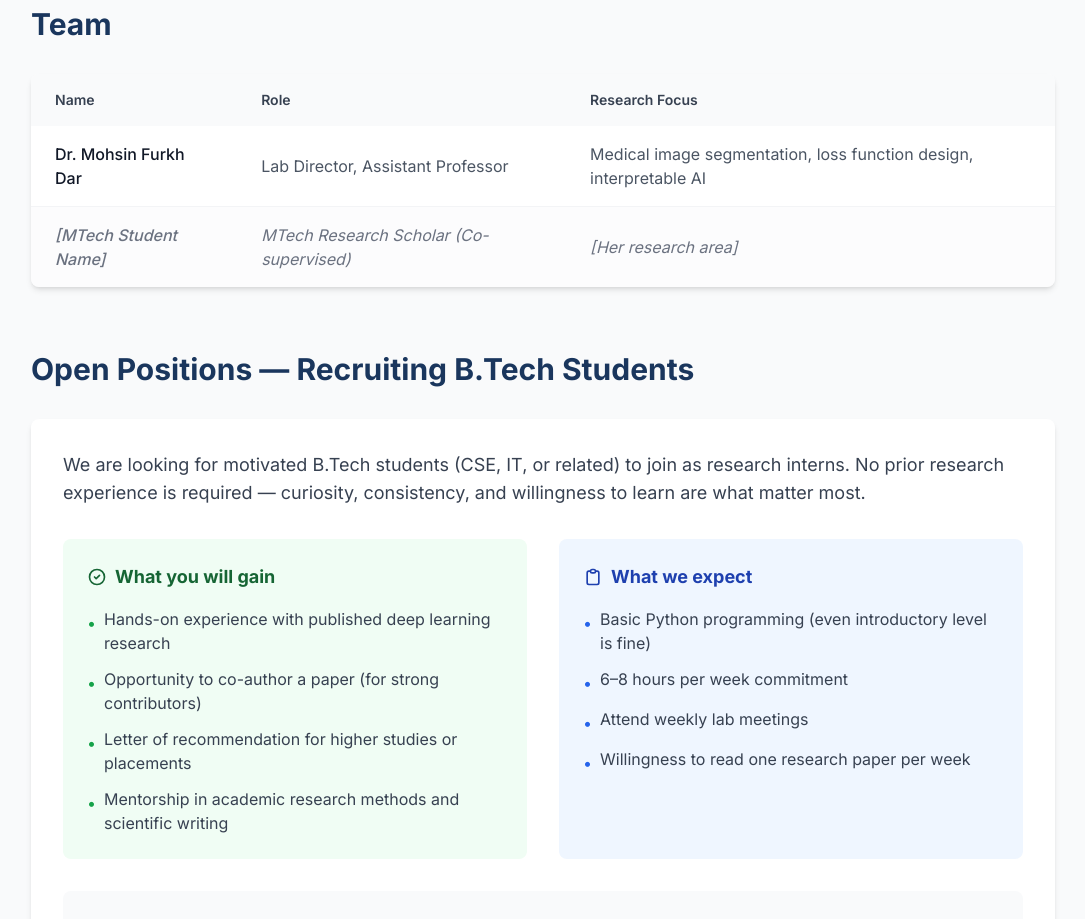
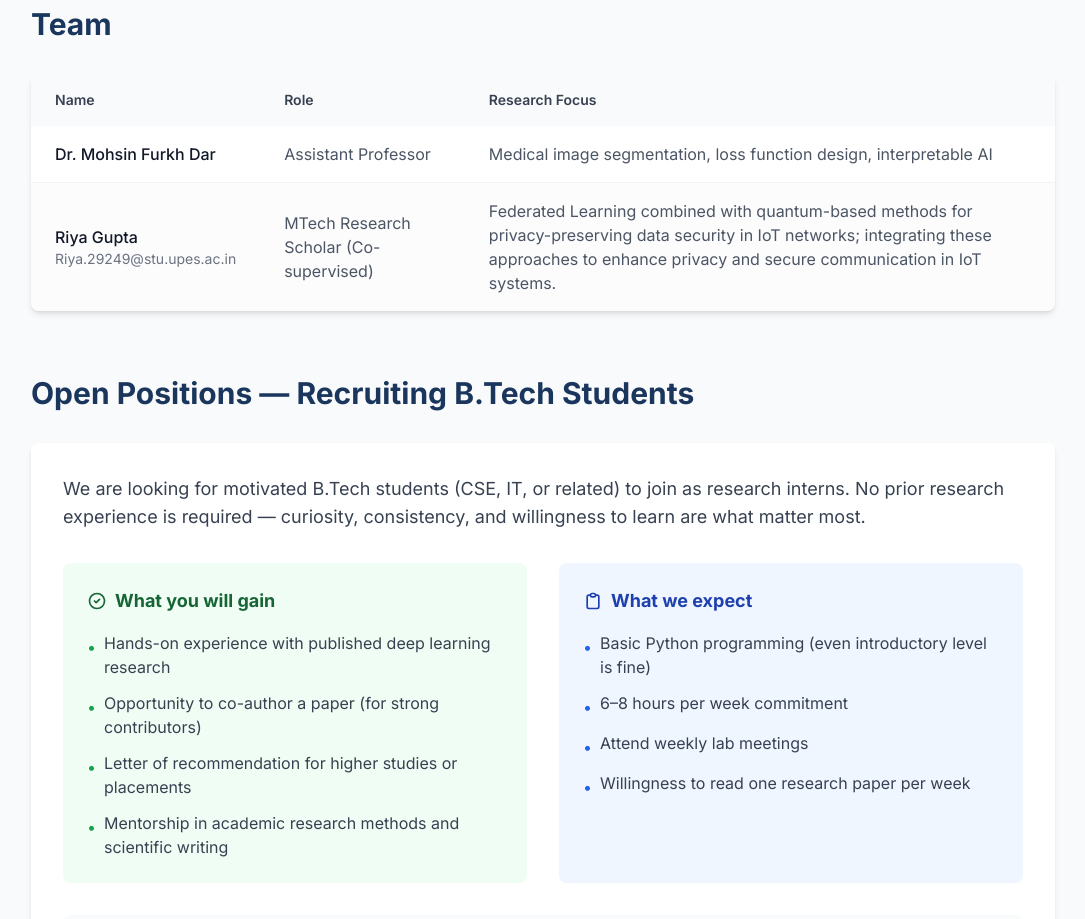
Before and after one commit to MohsinFurkh/mohsinfurkh.github.io, a Next.js app: page /lab in a window 1280 px wide. Shown: the part 1180-2099 px from the top of the page, without its empty margins (97-1182 px from the left). Built offline with nearby package versions, Linux system fonts and the light colour scheme.

Commit message:
Add MTech student Riya Gupta to Lab team

```diff
--- a/src/app/lab/page.tsx
+++ b/src/app/lab/page.tsx
@@ -124,13 +124,22 @@ export default function LabPage() {
                 <tbody className="divide-y divide-gray-100">
                   <tr>
                     <td className="px-6 py-4 font-medium text-gray-900">Dr. Mohsin Furkh Dar</td>
-                    <td className="px-6 py-4 text-gray-600">Lab Director, Assistant Professor</td>
+                    <td className="px-6 py-4 text-gray-600">Assistant Professor</td>
                     <td className="px-6 py-4 text-gray-600">Medical image segmentation, loss function design, interpretable AI</td>
                   </tr>
                   <tr className="bg-gray-50/50">
-                    <td className="px-6 py-4 font-medium text-gray-500 italic">[MTech Student Name]</td>
-                    <td className="px-6 py-4 text-gray-500 italic">MTech Research Scholar (Co-supervised)</td>
-                    <td className="px-6 py-4 text-gray-500 italic">[Her research area]</td>
+                    <td className="px-6 py-4 font-medium text-gray-900">
+                      Riya Gupta
+                      <div className="text-sm font-normal text-gray-500">
+                        <a href="mailto:Riya.29249@stu.upes.ac.in" className="hover:text-accent transition-colors">
+                          Riya.29249@stu.upes.ac.in
+                        </a>
+                      </div>
+                    </td>
+                    <td className="px-6 py-4 text-gray-600">MTech Research Scholar (Co-supervised)</td>
+                    <td className="px-6 py-4 text-gray-600">
+                      Federated Learning combined with quantum-based methods for privacy-preserving data security in IoT networks; integrating these approaches to enhance privacy and secure communication in IoT systems.
+                    </td>
                   </tr>
                 </tbody>
               </table>
```
